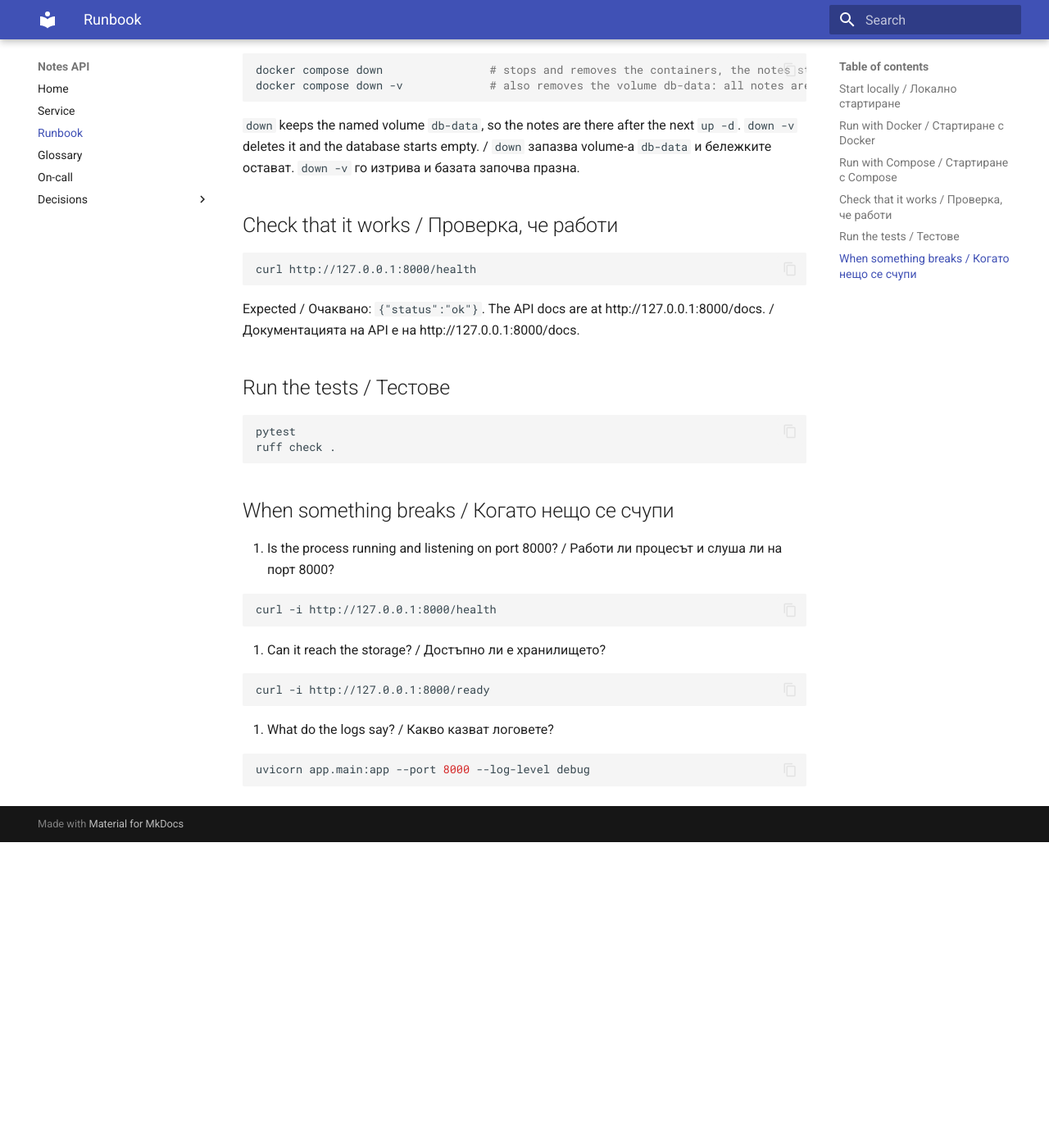
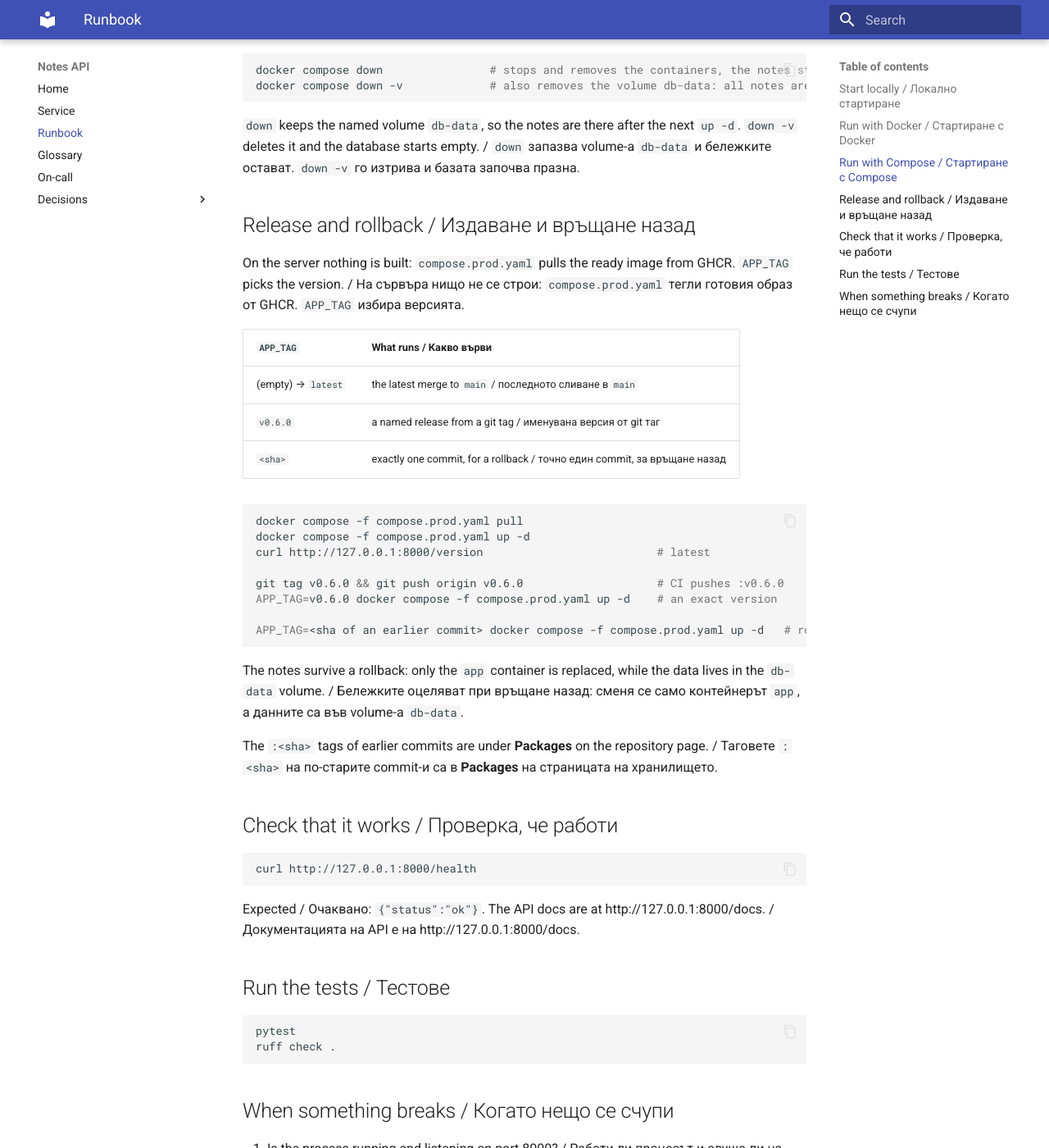
Before and after one commit to LPKop/devops-labs-fn371223037, an MkDocs documentation site: the page built from docs/runbook.md, in a window 1280 px wide and 1400 px high, scrolled down 1405 px. Shown: the whole window at 82% size. Built offline with MkDocs 1.6.1 and Material for MkDocs 9.7.7, drawn with Linux system fonts in a browser that asks for light colours; before the commit the page ends 2432 px from its top, so only the background shows below that.

Commit message:
feat: compose.prod.yaml pulls the image from ghcr (#68)
Closes #67

````diff
--- a/docs/runbook.md
+++ b/docs/runbook.md
@@ -73,6 +73,31 @@ docker compose down -v             # also removes the volume db-data: all notes
 
 `down` keeps the named volume `db-data`, so the notes are there after the next `up -d`. `down -v` deletes it and the database starts empty. / `down` запазва volume-а `db-data` и бележките остават. `down -v` го изтрива и базата започва празна.
 
+## Release and rollback / Издаване и връщане назад
+
+On the server nothing is built: `compose.prod.yaml` pulls the ready image from GHCR. `APP_TAG` picks the version. / На сървъра нищо не се строи: `compose.prod.yaml` тегли готовия образ от GHCR. `APP_TAG` избира версията.
+
+| `APP_TAG` | What runs / Какво върви |
+|---|---|
+| (empty) → `latest` | the latest merge to `main` / последното сливане в `main` |
+| `v0.6.0` | a named release from a git tag / именувана версия от git таг |
+| `<sha>` | exactly one commit, for a rollback / точно един commit, за връщане назад |
+
+```bash
+docker compose -f compose.prod.yaml pull
+docker compose -f compose.prod.yaml up -d
+curl http://127.0.0.1:8000/version                          # latest
+
+git tag v0.6.0 && git push origin v0.6.0                    # CI pushes :v0.6.0
+APP_TAG=v0.6.0 docker compose -f compose.prod.yaml up -d    # an exact version
+
+APP_TAG=<sha of an earlier commit> docker compose -f compose.prod.yaml up -d   # rollback
+```
+
+The notes survive a rollback: only the `app` container is replaced, while the data lives in the `db-data` volume. / Бележките оцеляват при връщане назад: сменя се само контейнерът `app`, а данните са във volume-а `db-data`.
+
+The `:<sha>` tags of earlier commits are under **Packages** on the repository page. / Таговете `:<sha>` на по-старите commit-и са в **Packages** на страницата на хранилището.
+
 ## Check that it works / Проверка, че работи
 
 ```bash
````
Also changed, not shown: compose.prod.yaml (added, +31 -0 lines).
